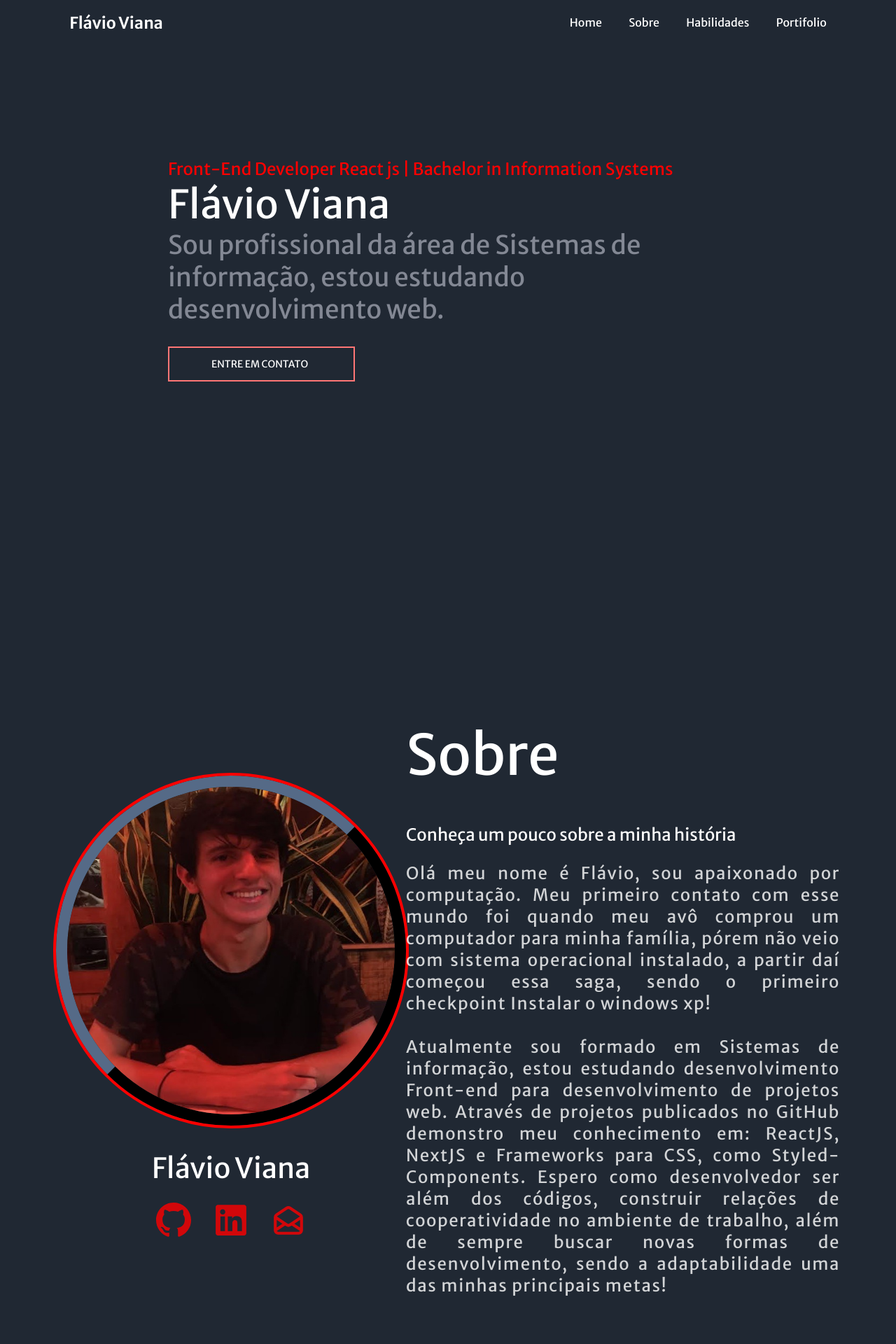
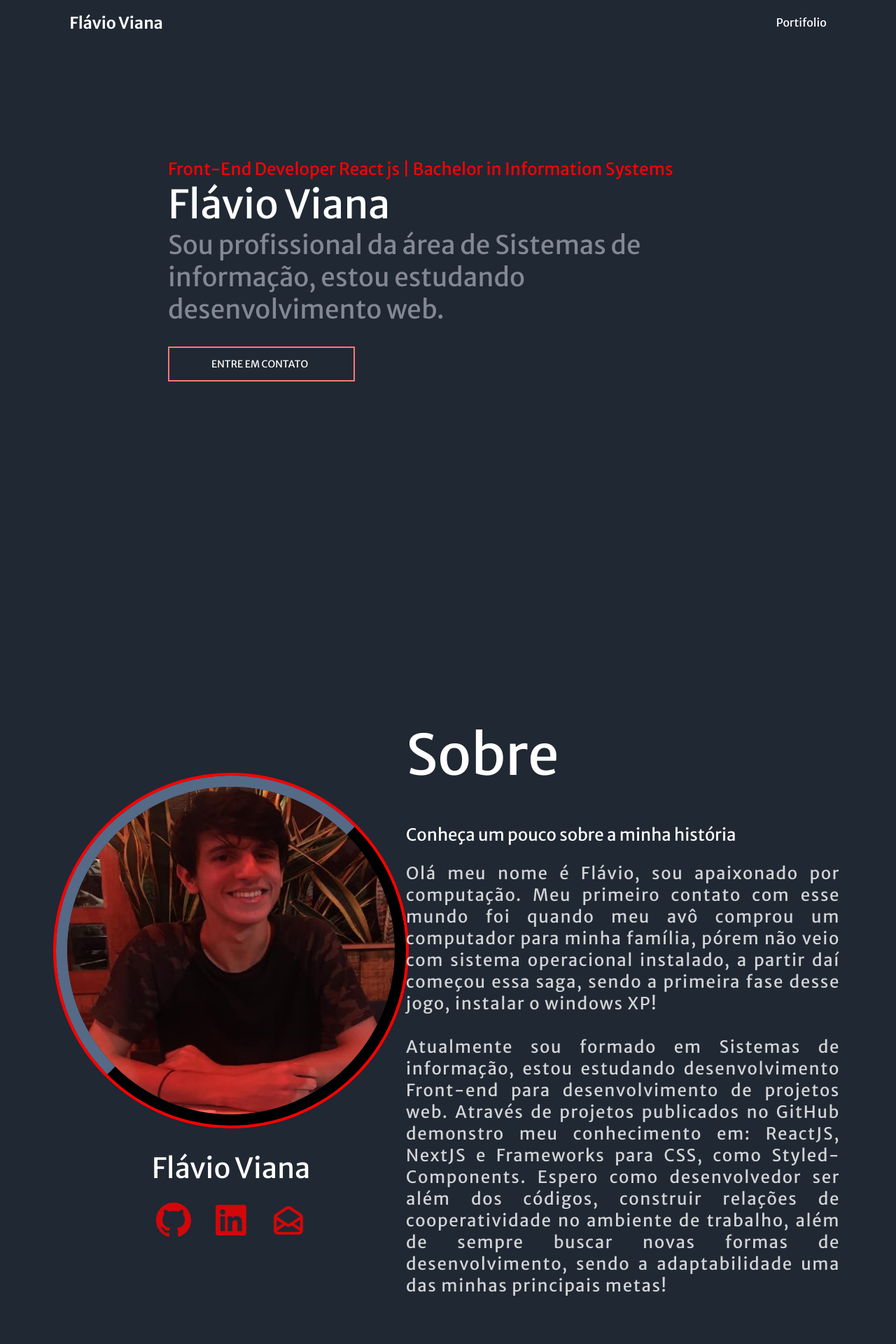
Before and after one commit to FLaVio-G/portifolio, a React (Create React App) app: page / in a window 1280 px wide. Shown: the top 1920 px of the page at 70% size. Built offline with nearby package versions, Linux system fonts and the light colour scheme.

Commit message:
Correções simples

```diff
--- a/package.json
+++ b/package.json
@@ -8,6 +8,7 @@
     "react-icons": "^4.3.1",
     "react-router-dom": "^6.2.2",
     "react-scripts": "5.0.0",
+    "react-scroll": "^1.8.6",
     "styled-components": "^5.3.3",
     "web-vitals": "^2.1.0"
   },
@@ -16,6 +17,7 @@
     "@types/node": "^16.7.13",
     "@types/react": "^17.0.20",
     "@types/react-dom": "^17.0.9",
+    "@types/react-scroll": "^1.8.3",
     "@types/styled-components": "^5.1.24",
     "typescript": "^4.4.2"
   },
--- a/src/components/About/index.tsx
+++ b/src/components/About/index.tsx
@@ -42,8 +42,8 @@ function About() {
         </Title2>
         <MoreInfo>
           Olá meu nome é Flávio, sou apaixonado por computação. Meu primeiro contato com esse mundo foi quando
-          meu avô comprou um computador para minha família, pórem não veio com sistema operacional instalado, a partir daí começou essa saga, sendo o primeiro
-          checkpoint Instalar o windows xp!
+          meu avô comprou um computador para minha família, pórem não veio com sistema operacional instalado, a partir daí começou essa saga, sendo a primeira
+          fase desse jogo, instalar o windows XP!
           <br/>
           <br/>
           Atualmente sou formado em Sistemas de informação, estou estudando desenvolvimento Front-end para desenvolvimento de projetos web.
--- a/src/components/NavBar/index.tsx
+++ b/src/components/NavBar/index.tsx
@@ -1,7 +1,9 @@
-import { Container, Header, Link, Name, OptionMenu } from "./styles";
-import flavio from "../../assets/flavio.jpg";
+import { Container, Header, Name, OptionMenu } from "./styles";
+import { Link, animateScroll as scroll } from "react-scroll";
+
 
 function NavBar() {
+
   return (
 
     <Container>
@@ -12,23 +14,7 @@ function NavBar() {
 
         <Header>
 
-        <Link>
-            {/* <Link to='Technologies' smooth={true} duration={1000}> */}
-            <OptionMenu>Home</OptionMenu>
-          </Link>
-
-          <Link>
-            {/* <Link to='informations' smooth={true} duration={1000}> */}
-            <OptionMenu>Sobre</OptionMenu>
-          </Link>
-
-          <Link>
-            {/* <Link to='Experiences' smooth={true} duration={1000}> */}
-            <OptionMenu>Habilidades</OptionMenu>
-          </Link>
-
-          <Link>
-            {/* <Link to='Technologies' smooth={true} duration={1000}> */}
+            <Link to='Projects' smooth={true} duration={1000}>
             <OptionMenu>Portifolio</OptionMenu>
           </Link>
 
--- a/src/components/NavBar/styles.ts
+++ b/src/components/NavBar/styles.ts
@@ -11,6 +11,7 @@ export const Container = styled.div`
   display: flex;
   z-index: 999;
   background:#202833;
+
 
 
 
@@ -31,10 +32,7 @@ display: flex;
 
 
 
-export const Link = styled.div`
 
-
-`;
 
 export const OptionMenu = styled.div`
 padding: 0 1.2rem;
```
Also changed, not shown: 2 other files (tests, documents, lock files or other folders).
